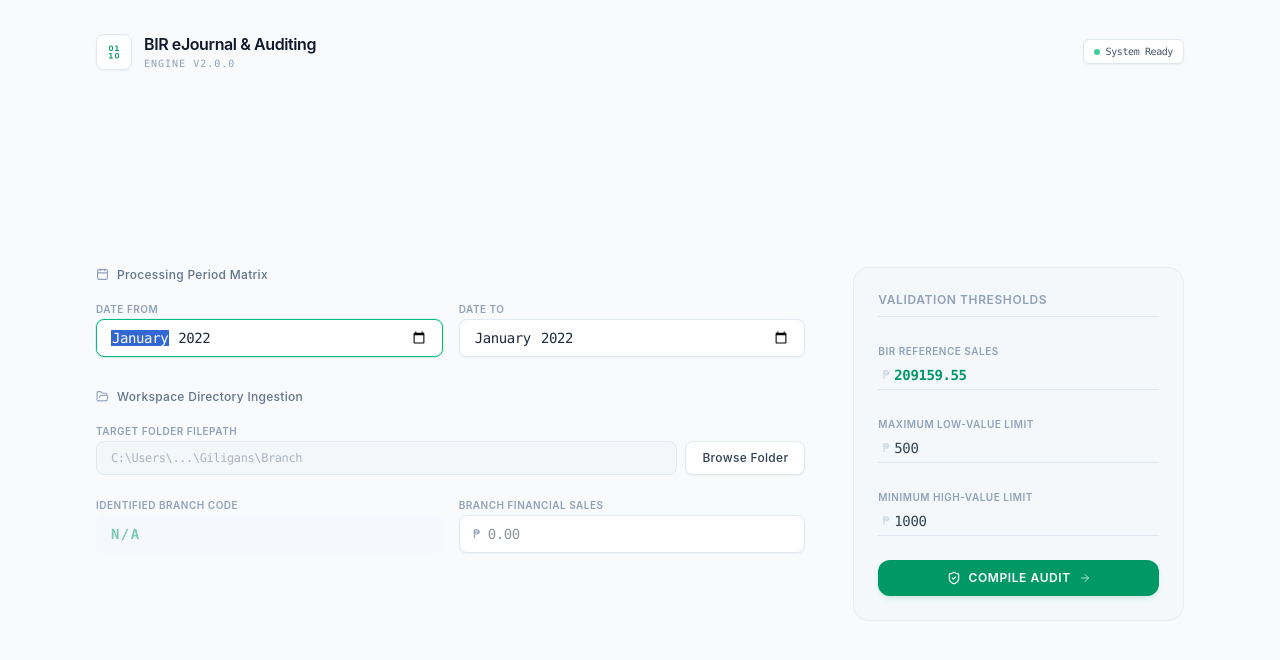
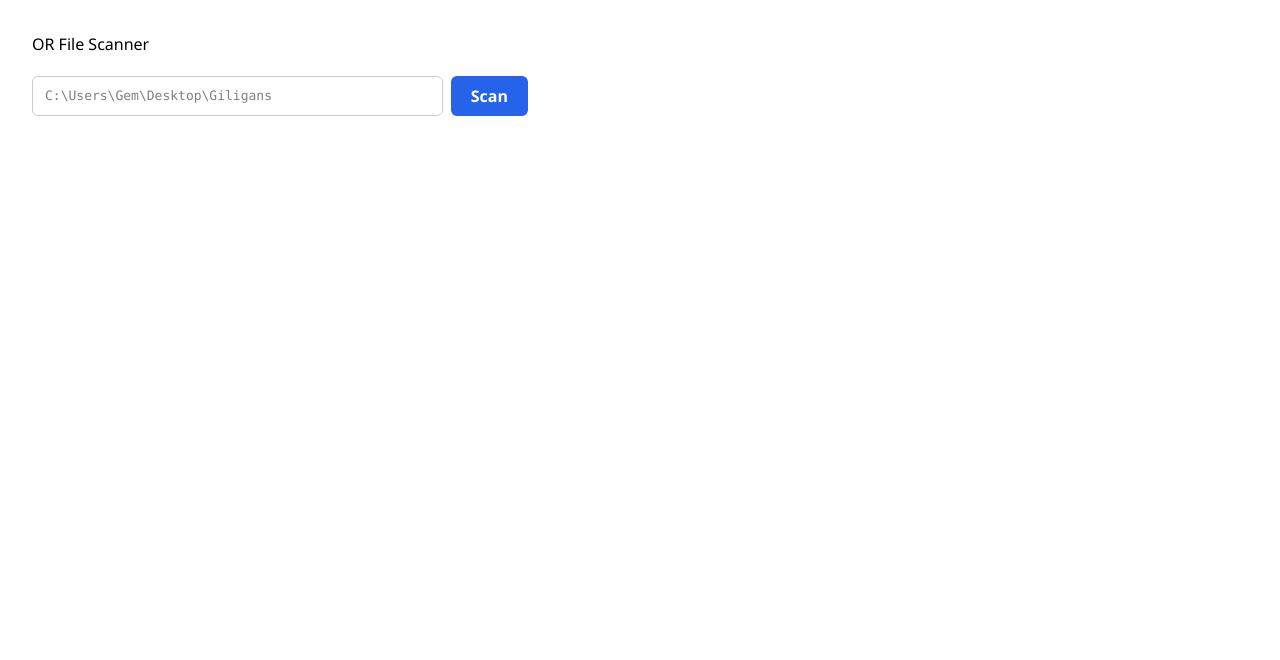
Before and after one commit to gemrey13/bir-ejournal, a React (Vite) app: page / in a window 1280 px wide. Shown: the top 660 px of the page. Built offline with nearby package versions, Linux system fonts and the light colour scheme.

Commit message:
feat: add scanning functionality with zip file processing and database integration

```diff
--- a/package.json
+++ b/package.json
@@ -21,6 +21,8 @@
     "@electron-toolkit/preload": "^3.0.2",
     "@electron-toolkit/utils": "^4.0.0",
     "@tailwindcss/vite": "^4.3.0",
+    "adm-zip": "^0.5.17",
+    "better-sqlite3": "^12.10.0",
     "lucide-react": "^1.3.0",
     "tailwindcss": "^4.3.0"
   },
@@ -28,6 +30,7 @@
     "@electron-toolkit/eslint-config-prettier": "^3.0.0",
     "@electron-toolkit/eslint-config-ts": "^3.1.0",
     "@electron-toolkit/tsconfig": "^2.0.0",
+    "@types/better-sqlite3": "^7.6.13",
     "@types/node": "^22.19.1",
     "@types/react": "^19.2.7",
     "@types/react-dom": "^19.2.3",
--- a/src/main/index.ts
+++ b/src/main/index.ts
@@ -2,6 +2,7 @@
 import { join } from 'path'
 import { electronApp, optimizer, is } from '@electron-toolkit/utils'
 import icon from '../../resources/icon.png?asset'
+import { scanAndSave } from './zipScanner'
 
 function createWindow(): void {
   const mainWindow = new BrowserWindow({
@@ -49,6 +50,10 @@
   return filePaths[0] // Sends the native Windows path back to React
 })
 
+ ipcMain.handle('scan', async (_event, rootPath: string) => {
+    return scanAndSave(rootPath);
+  });
+
 app.whenReady().then(() => {
   electronApp.setAppUserModelId('com.electron')
 
--- /dev/null
+++ b/src/main/zipScanner.ts
@@ -0,0 +1,108 @@
+import * as fs from 'fs';
+import * as path from 'path';
+import * as os from 'os';
+import AdmZip from 'adm-zip';
+import Database from 'better-sqlite3';
+import { app } from 'electron';
+
+const OR_ZIP_PASSWORD = 'admate';
+
+let db: Database.Database;
+
+function getDb(): Database.Database {
+  if (!db) {
+    const dbPath = path.join(app.getPath('userData'), 'orfiles.db');
+    db = new Database(dbPath);
+    db.exec(`
+      CREATE TABLE IF NOT EXISTS or_records (
+        id       INTEGER PRIMARY KEY AUTOINCREMENT,
+        branch   TEXT    NOT NULL,
+        filename TEXT    NOT NULL,
+        month    INTEGER NOT NULL,
+        year     INTEGER NOT NULL,
+        UNIQUE(branch, filename, month, year)
+      );
+    `);
+  }
+  return db;
+}
+
+function parseInnerZip(name: string): { month: number; year: number } | null {
+  // OR202506.zip → year=2025, month=06
+  const match = path.basename(name, path.extname(name)).toUpperCase().match(/^OR(\d{4})(\d{2})$/);
+  if (!match) return null;
+  return { year: parseInt(match[1], 10), month: parseInt(match[2], 10) };
+}
+
+export async function scanAndSave(branchPath: string): Promise<{ inserted: number; skipped: number }> {
+  const database = getDb();
+  const insert = database.prepare(`
+    INSERT OR IGNORE INTO or_records (branch, filename, month, year)
+    VALUES (@branch, @filename, @month, @year)
+  `);
+
+  const branch = path.basename(branchPath);
+  let inserted = 0;
+  let skipped  = 0;
+
+  const tmpDir = path.join(os.tmpdir(), `or_scan_${Date.now()}`);
+  fs.mkdirSync(tmpDir, { recursive: true });
+
+  try {
+    for (const yearFolder of fs.readdirSync(branchPath)) {
+      if (!/^\d{4}$/.test(yearFolder)) continue;
+      const yearPath = path.join(branchPath, yearFolder);
+      if (!fs.statSync(yearPath).isDirectory()) continue;
+
+      for (const outerName of fs.readdirSync(yearPath)) {
+        if (!/\.zip$/i.test(outerName)) continue;
+
+        let outerZip: AdmZip;
+        try { outerZip = new AdmZip(path.join(yearPath, outerName)); }
+        catch { continue; }
+
+        for (const entry of outerZip.getEntries()) {
+          if (entry.isDirectory) continue;
+          if (!/^OR\d{6}\.zip$/i.test(path.basename(entry.entryName))) continue;
+
+          const info = parseInnerZip(entry.entryName);
+          if (!info) continue;
+
+          const tmpZip = path.join(tmpDir, `${branch}_${path.basename(entry.entryName)}`);
+          const outerBuf: Buffer = (entry as any).getData(OR_ZIP_PASSWORD);
+          fs.writeFileSync(tmpZip, outerBuf);
+
+          let innerZip: AdmZip;
+          try { innerZip = new AdmZip(tmpZip); }
+          catch { fs.unlinkSync(tmpZip); continue; }
+
+          const insertBatch = database.transaction(() => {
+            for (const file of innerZip.getEntries()) {
+              if (file.isDirectory) continue;
+              // Accept both .or and .sr files
+              if (!/\.(or|sr)$/i.test(file.entryName)) continue;
+
+              const fileBuf: Buffer = (file as any).getData(OR_ZIP_PASSWORD);
+              if (!fileBuf) continue;
+              const r = insert.run({
+                branch,
+                filename: path.basename(file.entryName),
+                month: info.month,
+                year:  info.year,
+              });
+              if (r.changes > 0) inserted++;
+              else skipped++;
+            }
+          });
+          insertBatch();
+
+          fs.unlinkSync(tmpZip);
+        }
+      }
+    }
+  } finally {
+    fs.rmSync(tmpDir, { recursive: true, force: true });
+  }
+
+  return { inserted, skipped };
+}
--- a/src/preload/index.d.ts
+++ b/src/preload/index.d.ts
@@ -5,6 +5,7 @@
     electron: ElectronAPI
     api: {
       selectDirectory: () => Promise<string | null>
+      scan(rootPath: string): Promise<{ inserted: number; skipped: number }>
     }
   }
 }
--- a/src/preload/index.ts
+++ b/src/preload/index.ts
@@ -2,7 +2,9 @@
 import { electronAPI } from '@electron-toolkit/preload'
 
 const api = {
-  selectDirectory: (): Promise<string | null> => ipcRenderer.invoke('dialog:openDirectory')
+  selectDirectory: (): Promise<string | null> => ipcRenderer.invoke('dialog:openDirectory'),
+  scan: (rootPath: string): Promise<{ inserted: number; skipped: number }> =>
+    ipcRenderer.invoke('scan', rootPath)
 }
 
 if (process.contextIsolated) {
--- /dev/null
+++ b/src/renderer/src/Testing.tsx
@@ -0,0 +1,71 @@
+import { useState } from 'react'
+
+export default function Testing() {
+  const [rootPath, setRootPath] = useState('')
+  const [status, setStatus] = useState<string | null>(null)
+  const [loading, setLoading] = useState(false)
+
+  async function handleScan() {
+    if (!rootPath.trim()) return
+    setLoading(true)
+    setStatus(null)
+    try {
+      const result = await window.api.scan(rootPath.trim())
+      setStatus(`Done — inserted: ${result.inserted}, duplicates skipped: ${result.skipped}`)
+    } catch (e) {
+      setStatus(`Error: ${e}`)
+    } finally {
+      setLoading(false)
+    }
+  }
+
+  return (
+    <div style={{ padding: 32, fontFamily: 'Segoe UI, sans-serif', maxWidth: 560 }}>
+      <h2 style={{ marginBottom: 20 }}>OR File Scanner</h2>
+
+      <div style={{ display: 'flex', gap: 8 }}>
+        <input
+          value={rootPath}
+          onChange={(e) => setRootPath(e.target.value)}
+          placeholder="C:\Users\Gem\Desktop\Giligans"
+          style={{
+            flex: 1,
+            padding: '8px 12px',
+            fontSize: 13,
+            fontFamily: 'Consolas, monospace',
+            borderRadius: 6,
+            border: '1px solid #ccc'
+          }}
+        />
+        <button
+          onClick={handleScan}
+          disabled={loading || !rootPath.trim()}
+          style={{
+            padding: '8px 20px',
+            borderRadius: 6,
+            border: 'none',
+            background: '#2563eb',
+            color: '#fff',
+            fontWeight: 600,
+            cursor: loading ? 'not-allowed' : 'pointer',
+            opacity: loading ? 0.6 : 1
+          }}
+        >
+          {loading ? 'Scanning…' : 'Scan'}
+        </button>
+      </div>
+
+      {status && (
+        <p
+          style={{
+            marginTop: 16,
+            fontSize: 13,
+            color: status.startsWith('Error') ? '#dc2626' : '#16a34a'
+          }}
+        >
+          {status}
+        </p>
+      )}
+    </div>
+  )
+}
--- a/src/renderer/src/main.tsx
+++ b/src/renderer/src/main.tsx
@@ -2,10 +2,10 @@
 
 import { StrictMode } from 'react'
 import { createRoot } from 'react-dom/client'
-import App from './App'
+import Testing from '@renderer/Testing'
 
 createRoot(document.getElementById('root')!).render(
   <StrictMode>
-    <App />
+    <Testing />
   </StrictMode>
 )
```
Also changed, not shown: 1 other file (tests, documents, lock files or other folders).
